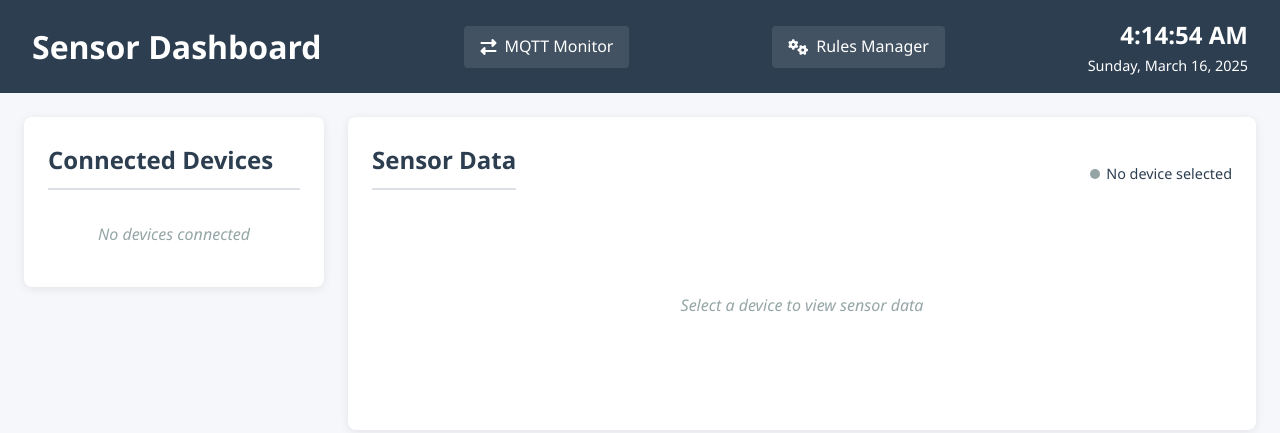
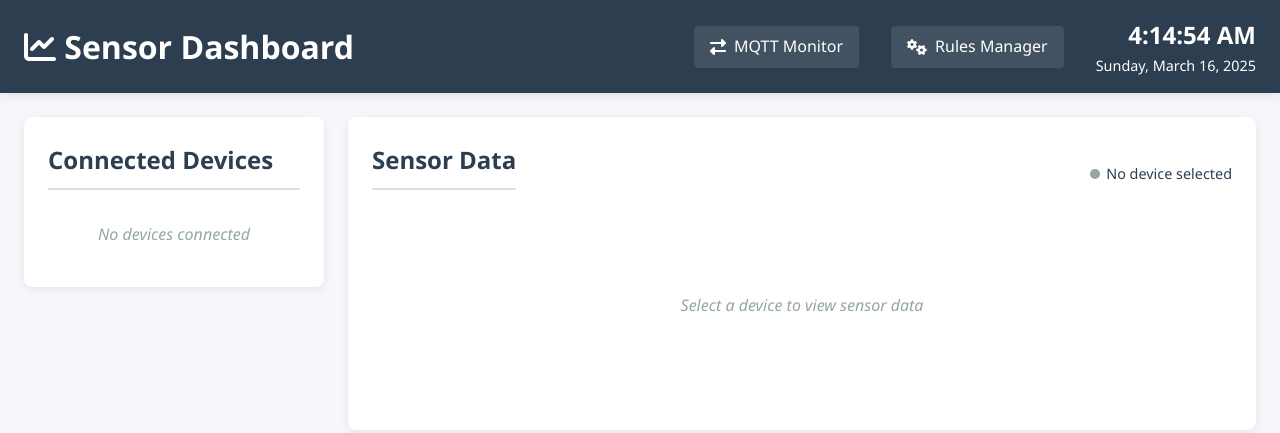
Before and after one commit to ninguest/iot-project-smart-agriculture, a website: page cheng/public/index.html in a window 1280 px wide. Drawn offline with nearby package versions, Linux system fonts and the light colour scheme; no server answers.

Commit message:
improve styling of webpages' header

```diff
--- a/cheng/public/index.html
+++ b/cheng/public/index.html
@@ -12,16 +12,16 @@
 </head>
 <body>
   <header>
-    <h1>Sensor Dashboard</h1>
-    <div class="control-panel-link">
-      <a href="/mqtt" class="control-link"><i class="fas fa-exchange-alt"></i> MQTT Monitor</a>
-    </div>
-    <div class="control-panel-link">
-      <a href="/rules" class="control-link"><i class="fas fa-cogs"></i> Rules Manager</a>
-    </div>
-    <div class="time-container">
-      <div id="currentTime"></div>
-      <div id="currentDate"></div>
+    <div class="container">
+      <h1><i class="fas fa-chart-line"></i> Sensor Dashboard</h1>
+      <div class="header-actions">
+        <a href="/mqtt" class="dashboard-link"><i class="fas fa-exchange-alt"></i> MQTT Monitor</a>
+        <a href="/rules" class="dashboard-link"><i class="fas fa-cogs"></i> Rules Manager</a>
+        <div class="time-container">
+          <div id="currentTime"></div>
+          <div id="currentDate"></div>
+        </div>
+      </div>
     </div>
   </header>
 
--- a/cheng/public/styles.css
+++ b/cheng/public/styles.css
@@ -30,10 +30,38 @@ body {
 header {
   background-color: var(--primary-color);
   color: white;
-  padding: 1rem 2rem;
+  padding: 1rem 0;
+  box-shadow: 0 2px 10px rgba(0, 0, 0, 0.1);
+}
+
+header .container {
+  padding-left: 1.5rem;
+  padding-right: 1.5rem;
   display: flex;
   justify-content: space-between;
   align-items: center;
+}
+
+.header-actions {
+  display: flex;
+  align-items: center;
+  gap: 2rem;
+}
+
+.dashboard-link {
+  color: white;
+  text-decoration: none;
+  display: flex;
+  align-items: center;
+  gap: 0.5rem;
+  padding: 0.5rem 1rem;
+  background-color: rgba(255, 255, 255, 0.1);
+  border-radius: 4px;
+  transition: background-color 0.2s;
+}
+
+.dashboard-link:hover {
+  background-color: rgba(255, 255, 255, 0.2);
 }
 
 .time-container {
```
Also changed, not shown: cheng/public/mqtt.html (+2 -1 lines), cheng/public/rules.html (+2 -1 lines).
